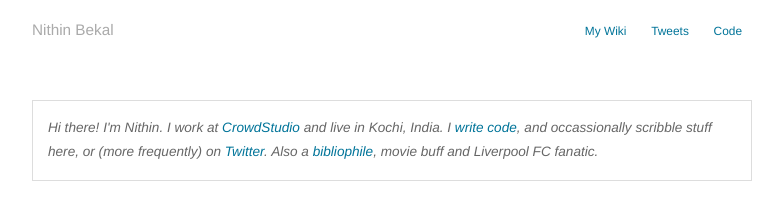
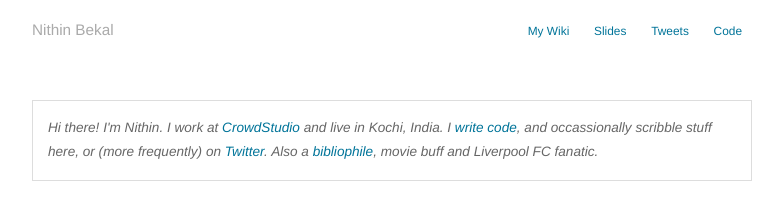
Before and after one commit to nithinbekal/nithinbekal.github.io, a Jekyll site: the page built from index.html, in a window 1280 px wide. Shown: the top 216 px of the page, without its empty margins (248-1031 px from the left). Built offline with Jekyll 4.4.1, drawn with Linux system fonts in a browser that asks for light colours.

Commit message:
Add link to slides

```diff
--- a/_layouts/default.html
+++ b/_layouts/default.html
@@ -16,6 +16,7 @@
         <h1 class='title'><a href="/">{{ site.name }}</a></h1>
         <span class='links align-right'>
           <a href='/notes/'>My Wiki</a>
+          <a href='http://slides.nithinbekal.com/'>Slides</a>
           <a href='http://twitter.com/nithinbekal' target='_blank'>Tweets</a>
           <a href='http://github.com/nithinbekal' target='_blank'>Code</a>
         </span>
```
